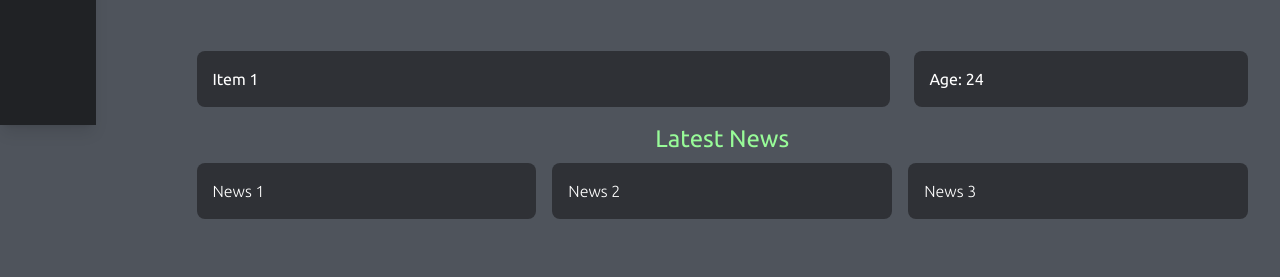
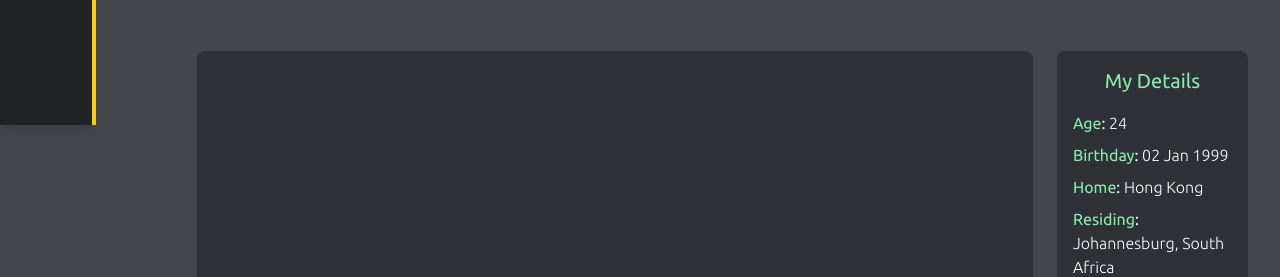
Before and after one commit to marcochu-wrk/mc-portfolio, a Vue app: page / in a window 1280 px wide. Shown: the part 675-952 px from the top of the page. Before the commit the page ends 926 px from the top, so only its background shows below. Built offline with nearby package versions, Linux system fonts and the light colour scheme; no server answers; data requests are answered from the project's data file.

Commit message:
styling changes in home vue

```diff
--- a/src/App.vue
+++ b/src/App.vue
@@ -29,6 +29,6 @@ export default{
 }
 
 body{
-  background: #4f545c;
+  background: #44464b;
 }
 </style>
--- a/src/components/Info-Containers/plainbox.vue
+++ b/src/components/Info-Containers/plainbox.vue
@@ -1,14 +1,29 @@
 <template>
     <h2 class="heading-text mb-2 pb-10">{{ heading }}</h2>
-    <div class=" heading-text grid grid-cols-1 md:grid-cols-3 gap-6">
+    <div class=" heading-text grid grid-cols-1 md:grid-cols-5 gap-6">
 
-        <div class="component-style subtext md:col-span-2">Item 1</div>
-        <div class="component-style subtext">{{ myStats.age }}</div>
+        <div class="component-style subtext md:col-span-4"></div>
+            <div class="component-style subtext">
+                <h1 class="subheading mb-4">{{ subheading }}</h1>
+                <div v-for="(stat,index) in formattedStats" :key="index" class="mb-2 subtext">
+                    <span class="text-green-300">{{ stat.boldText }}</span>: <span class="font-normal">{{ stat.remainingText }}</span> <br>
+                </div>
         </div>
+    </div>
 </template>
 
 <script>
 export default{
-    props:['heading','myStats']
+    props:['heading','subheading','myStats'],
+    computed:{
+        formattedStats(){
+            return Object.keys(this.myStats).map(key => {
+                return{
+                    boldText:key,
+                    remainingText: this.myStats[key]
+                }
+            })
+        }
+    }
 }
 </script>
--- a/src/components/SideBar/navbar.vue
+++ b/src/components/SideBar/navbar.vue
@@ -1,5 +1,5 @@
 <template>
-    <div class="fixed top-0 left-0 h-screen w-24 m-0 flex flex-col bg-primary text-secondary shadow-lg">
+    <div class="fixed top-0 left-0 h-screen w-24 m-0 flex flex-col bg-primary text-secondary shadow-lg  border-yellow-400 border-r-4 border-solid">
         <div v-for="page in pages" key="page.id">
             <SideBarIcons :icon="page.icon" :pageData="page" />
         </div>
--- a/src/css/index.css
+++ b/src/css/index.css
@@ -27,6 +27,11 @@
         @apply text-white text-left text-base;
     }
 
+    .subheading{
+        @apply text-green-300 text-center text-xl
+        font-bold;
+    }
+
     .heading-text{
         @apply text-5xl font-bold;
     }
--- a/src/views/home.vue
+++ b/src/views/home.vue
@@ -26,7 +26,7 @@
     </div>
 
     <div class="col-span-2 mt-10">
-      <plainbox heading="About Me" :myStats="myStats" />
+      <plainbox heading="About Me" subheading="My Details" :myStats="myStats" />
     </div>
 
     <div class="col-span-2">
@@ -58,11 +58,11 @@ export default {
     return{
       homes:[],
       myStats:{
-        age: 'Age: 24',
-        birthday:'Birthday: 02 Jan 1999',
-        home:'Home Town: Hong Kong',
-        currentHome:'Residing Now: Johannesburg, South Africa',
-        languages:'Languages: English, Cantonese'
+        Age: ' 24',
+        Birthday:' 02 Jan 1999',
+        Home:' Hong Kong',
+        Residing:' Johannesburg, South Africa',
+        Languages:' English, Cantonese'
       }
     }
   },
```
